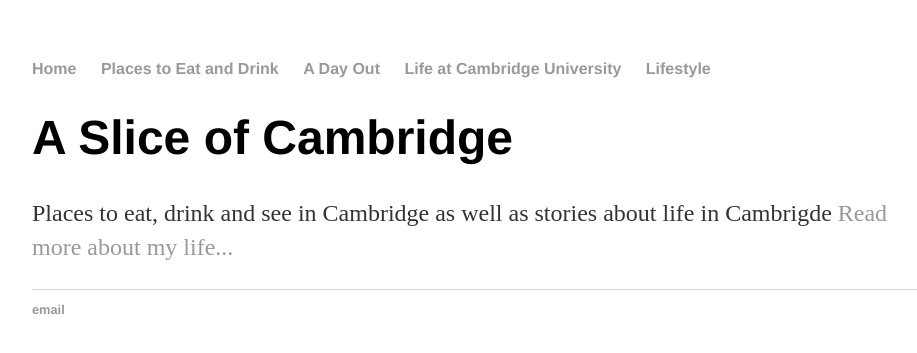
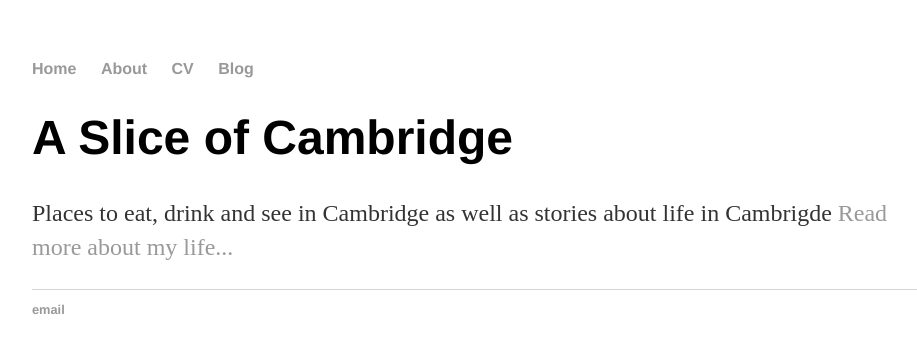
Before and after one commit to dwj26/dwj26.github.io, a Jekyll site: the page built from index.html, in a window 1280 px wide. Shown: the top 353 px of the page, without its empty margins (160-1077 px from the left). Built offline with Jekyll 4.4.1, drawn with Linux system fonts in a browser that asks for light colours.

Commit message:
Update index.html
Referencing Front Matter for default layout

```diff
--- a/index.html
+++ b/index.html
@@ -1,30 +1,8 @@
-<!DOCTYPE html>
-<html>
-   <head>
-    <title>A Slice of Cambridge</title
-    <!-- link to main stylesheet -->
-    <link rel="stylesheet" type="text/css" href="/css/main.css">
-   </head>
-    <body>
-      <nav>
-      <ul>
-        <li><a href="/">Home</a></li>
-        <li><a href="/placestoeatanddrink">Places to Eat and Drink</a></li>
-        <li><a href="/adayout">A Day Out</a></li>
-        <li><a href="/lifeatacambridgeuniversity">Life at Cambridge University</a></li>
-        <li><a href="/lifestyle">Lifestyle</a></li>
-      </ul>
-      </nav>
-      <div class="container">
-            <div class="blurb">
-        		<h1>A Slice of Cambridge</h1>
-				<p>Places to eat, drink and see in Cambridge as well as stories about life in Cambrigde <a href="/about">Read more about my life...</a></p>
-    		</div><!-- /.blurb -->
-		</div><!-- /.container -->
-		<footer>
-    		<ul>
-        		<li><a href="mailto:d.w.j@live.co.uk">email</a></li>
-			</ul>
-		</footer>
-	</body>
-</html>
+---
+layout: default
+title: A Slice of Cambridge
+---
+<div class="blurb">
+	<h1>A Slice of Cambridge</h1>
+	<p>Places to eat, drink and see in Cambridge as well as stories about life in Cambrigde <a href="/about">Read more about my life...</a></p>
+</div><!-- /.blurb -->
```
